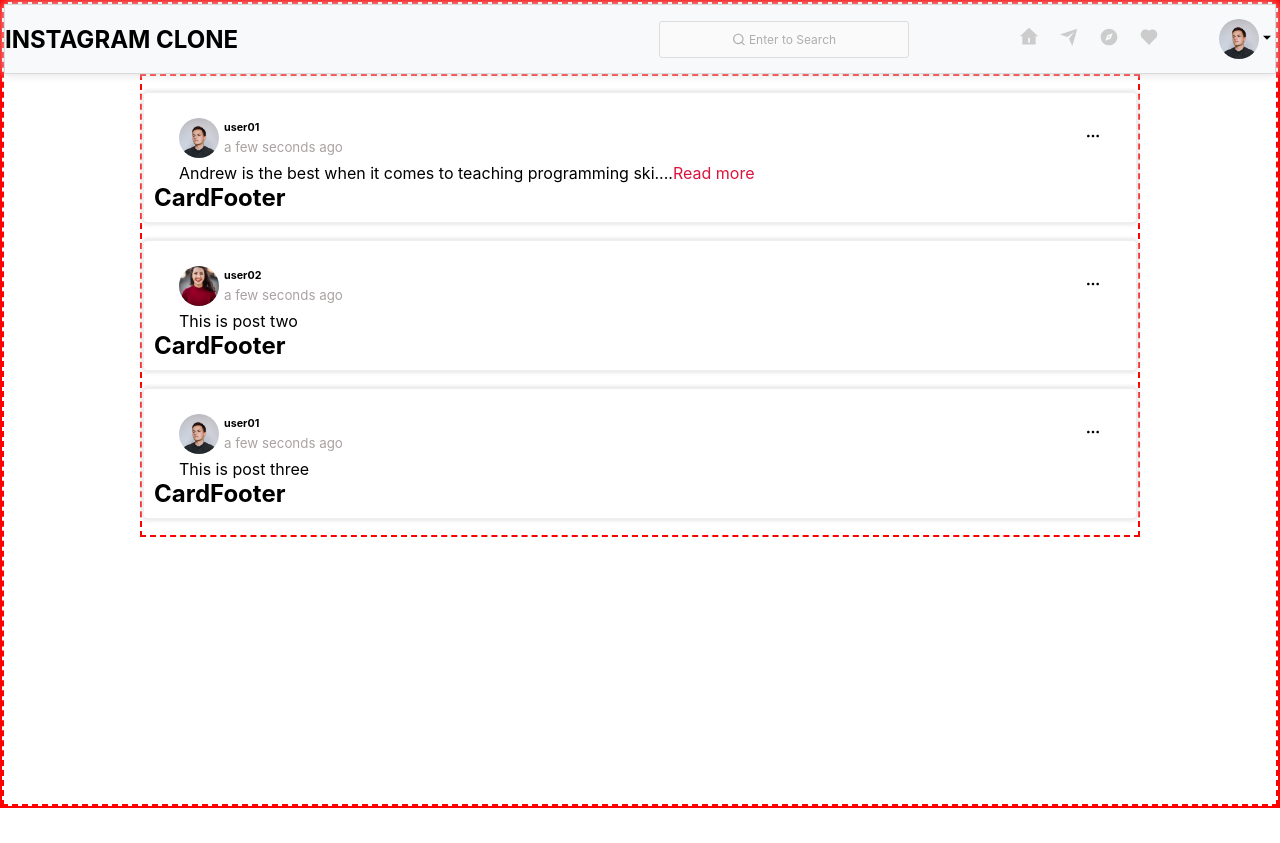
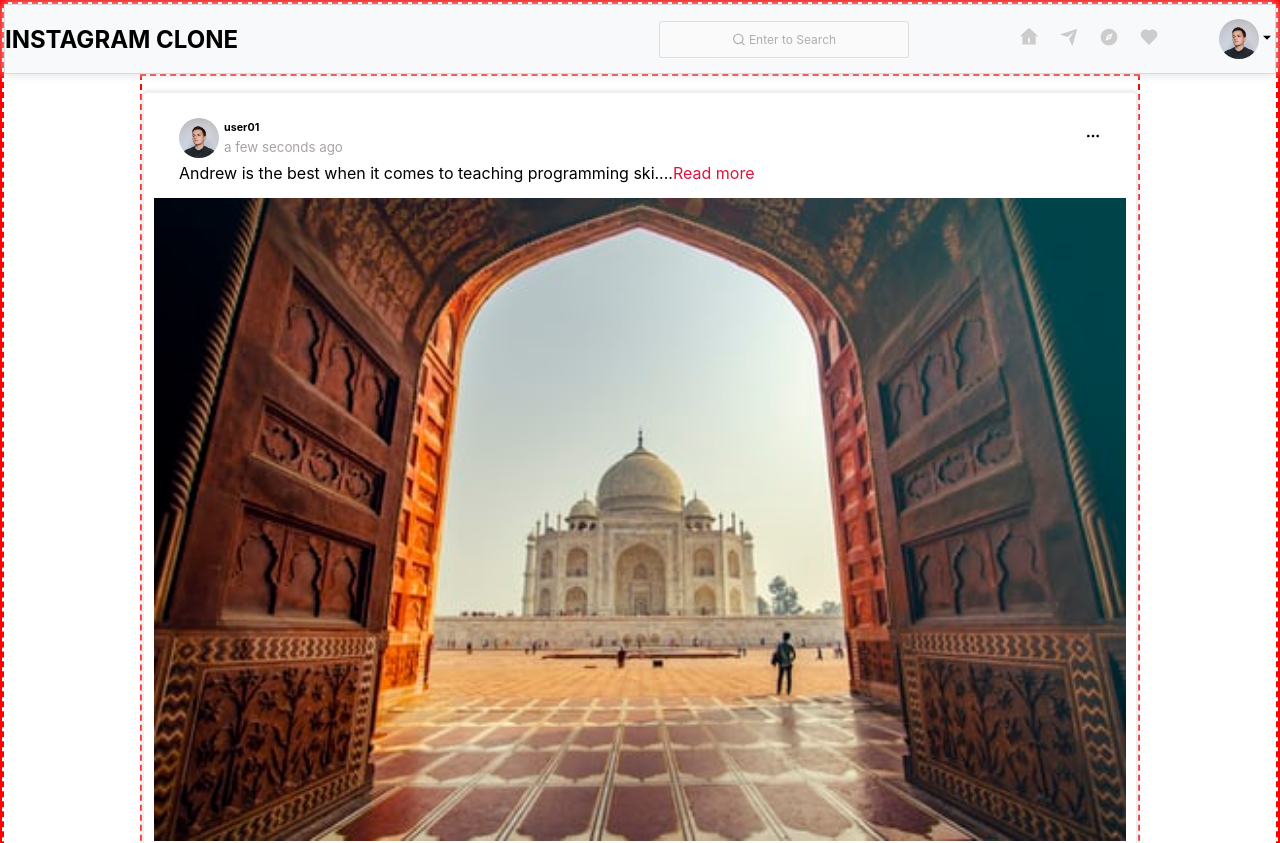
Before and after one commit to TimothyAttah/Instagram-clone-with-reactjs, a React (Create React App) app in the folder client/: page /posts in a window 1280 px wide. Shown: the top 843 px of the page. Before the commit the page ends 808 px from the top, so only its background shows below. Built offline with nearby package versions, Linux system fonts and the light colour scheme.

Commit message:
Created Card body post

```diff
--- /dev/null
+++ b/client/src/components/Carousel.jsx
@@ -0,0 +1,24 @@
+import React from 'react';
+import { useSelector } from 'react-redux';
+
+import { StyledCarousel, StyledCarouselImages } from './styles/carousel';
+
+const Carousel = ({ images, id }) => {
+  const { theme } = useSelector((state) => state);
+
+  return (
+    <StyledCarousel>
+      {images.map((image) => (
+        <StyledCarouselImages key={id}>
+          <img
+            src={image}
+            alt=''
+            style={{ filter: theme ? 'invert(1)' : 'invert(0)' }}
+          />
+        </StyledCarouselImages>
+      ))}
+    </StyledCarousel>
+  );
+};
+
+export default Carousel;
--- a/client/src/components/postCard/CardBody.jsx
+++ b/client/src/components/postCard/CardBody.jsx
@@ -1,4 +1,5 @@
 import React, { useState } from 'react';
+import Carousel from '../Carousel';
 import { StyledCardBodyContent, StyledReadMore } from './style/cardBody';
 
 const CardBody = ({ post }) => {
@@ -20,6 +21,9 @@ const CardBody = ({ post }) => {
           </StyledReadMore>
         )}
       </StyledCardBodyContent>
+      {post.images.length > 0 && (
+        <Carousel images={post.images} id={post._id} />
+      )}
     </div>
   );
 };
--- /dev/null
+++ b/client/src/components/styles/carousel.js
@@ -0,0 +1,16 @@
+import styled from 'styled-components';
+
+export const StyledCarousel = styled.div`
+  display: flex;
+  justify-content: space-around;
+  flex-wrap: wrap;
+`;
+
+export const StyledCarouselImages = styled.div`
+  display: flex;
+  width: 100%;
+  margin: 15px 0;
+  img {
+    width: 100%;
+  }
+`;
```
